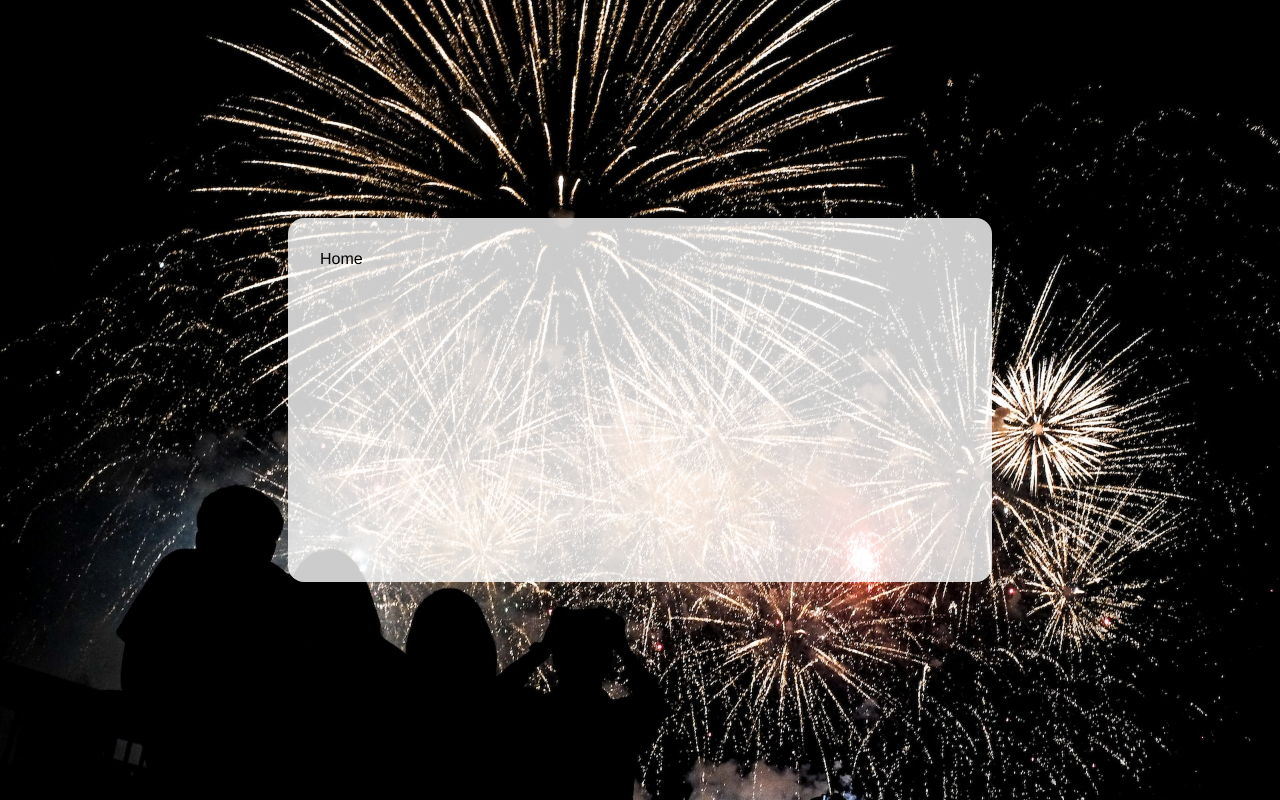
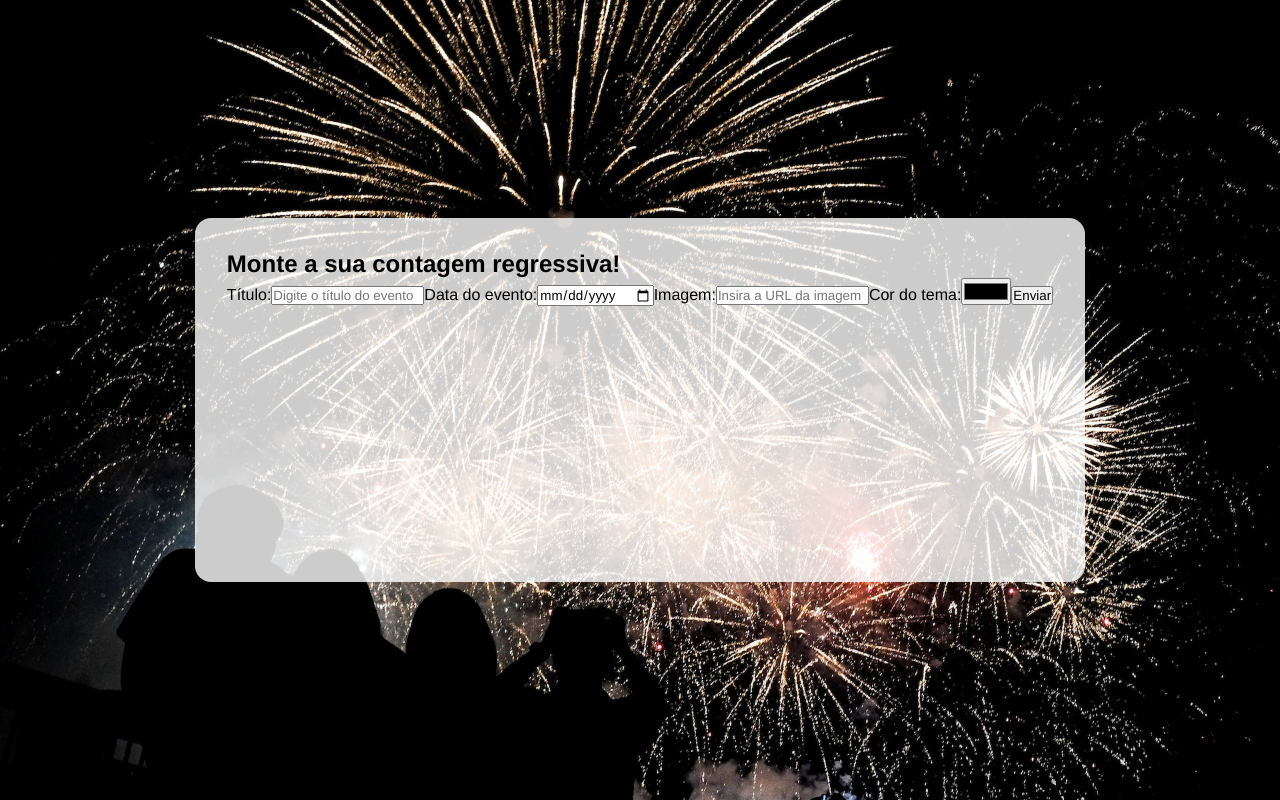
Before and after one commit to alexandrerogeriosn93/project-react-regressive-counter, a React (Vite) app: page / in a window 1280 px wide. Built offline with nearby package versions, Linux system fonts and the light colour scheme.

Commit message:
feat: create Home page form

```diff
--- a/src/routes/Home.jsx
+++ b/src/routes/Home.jsx
@@ -1,5 +1,38 @@
 const Home = () => {
-  return <div>Home</div>;
+  return (
+    <div className="home">
+      <h2>Monte a sua contagem regressiva!</h2>
+      <form className="countdown-form">
+        <label>
+          <span>Título:</span>
+          <input
+            type="text"
+            name="title"
+            id="title"
+            placeholder="Digite o título do evento"
+          />
+        </label>
+        <label>
+          <span>Data do evento:</span>
+          <input type="date" name="date" id="date" />
+        </label>
+        <label>
+          <span>Imagem:</span>
+          <input
+            type="text"
+            name="image"
+            id="image"
+            placeholder="Insira a URL da imagem"
+          />
+        </label>
+        <label>
+          <span>Cor do tema:</span>
+          <input type="color" name="color" id="color" />
+        </label>
+        <input type="submit" value="Enviar" />
+      </form>
+    </div>
+  );
 };
 
 export default Home;
```
